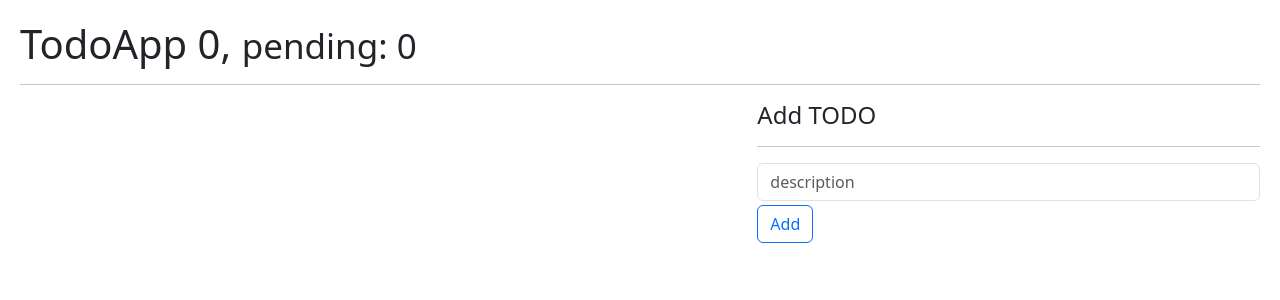
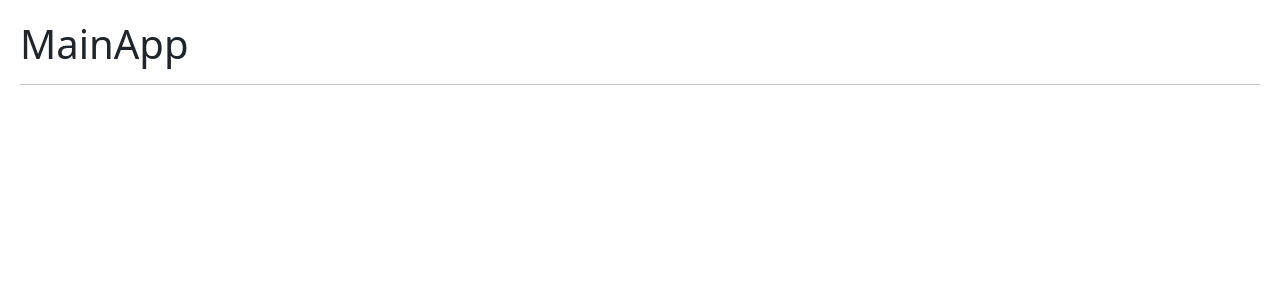
Before and after one commit to juan18506/react-hook-app, a React (Vite) app: page / in a window 1280 px wide. Shown: the top 300 px of the page. Built offline with nearby package versions, Linux system fonts and the light colour scheme.

Commit message:
Added react-router dependency

```diff
--- a/package.json
+++ b/package.json
@@ -12,7 +12,8 @@
   },
   "dependencies": {
     "react": "^18.2.0",
-    "react-dom": "^18.2.0"
+    "react-dom": "^18.2.0",
+    "react-router-dom": "6"
   },
   "devDependencies": {
     "@types/react": "^18.2.15",
--- /dev/null
+++ b/src/09-useContext/MainApp.jsx
@@ -0,0 +1,8 @@
+export const MainApp = () => {
+  return (
+    <>
+      <h1>MainApp</h1>
+      <hr />
+    </>
+  )
+}
--- a/src/main.jsx
+++ b/src/main.jsx
@@ -1,5 +1,6 @@
 import React from 'react';
 import ReactDOM from 'react-dom/client';
+import { BrowserRouter } from 'react-router-dom';
 // import { HooksApp } from './HooksApp';
 // import { CounterApp } from './01-useState/CounterApp';
 // import { CounterWithCustomHook } from './01-useState/CounterWithCustomHook';
@@ -13,12 +14,17 @@
 // import { CallbackHook } from './06-memos/CallbackHook';
 // import { Father } from './07-tarea-memo/Father';
 // import './08-useReducer/intro-reducer'
-import { TodoApp } from './08-useReducer/TodoApp';
+// import { TodoApp } from './08-useReducer/TodoApp';
+import { MainApp } from './09-useContext/MainApp';
+
 
 import './index.css';
 
+
 ReactDOM.createRoot(document.getElementById('root')).render(
-  <React.StrictMode>
-    <TodoApp />
-  </React.StrictMode>
+  <BrowserRouter>
+    <React.StrictMode>
+      <MainApp />
+    </React.StrictMode>
+  </BrowserRouter>
 );
```
Also changed, not shown: src/09-useContext/AboutPage.jsx (added, +8 -0 lines), src/09-useContext/HomePage.jsx (added, +8 -0 lines), src/09-useContext/LoginPage.jsx (added, +8 -0 lines), 1 other file (tests, documents, lock files or other folders).
